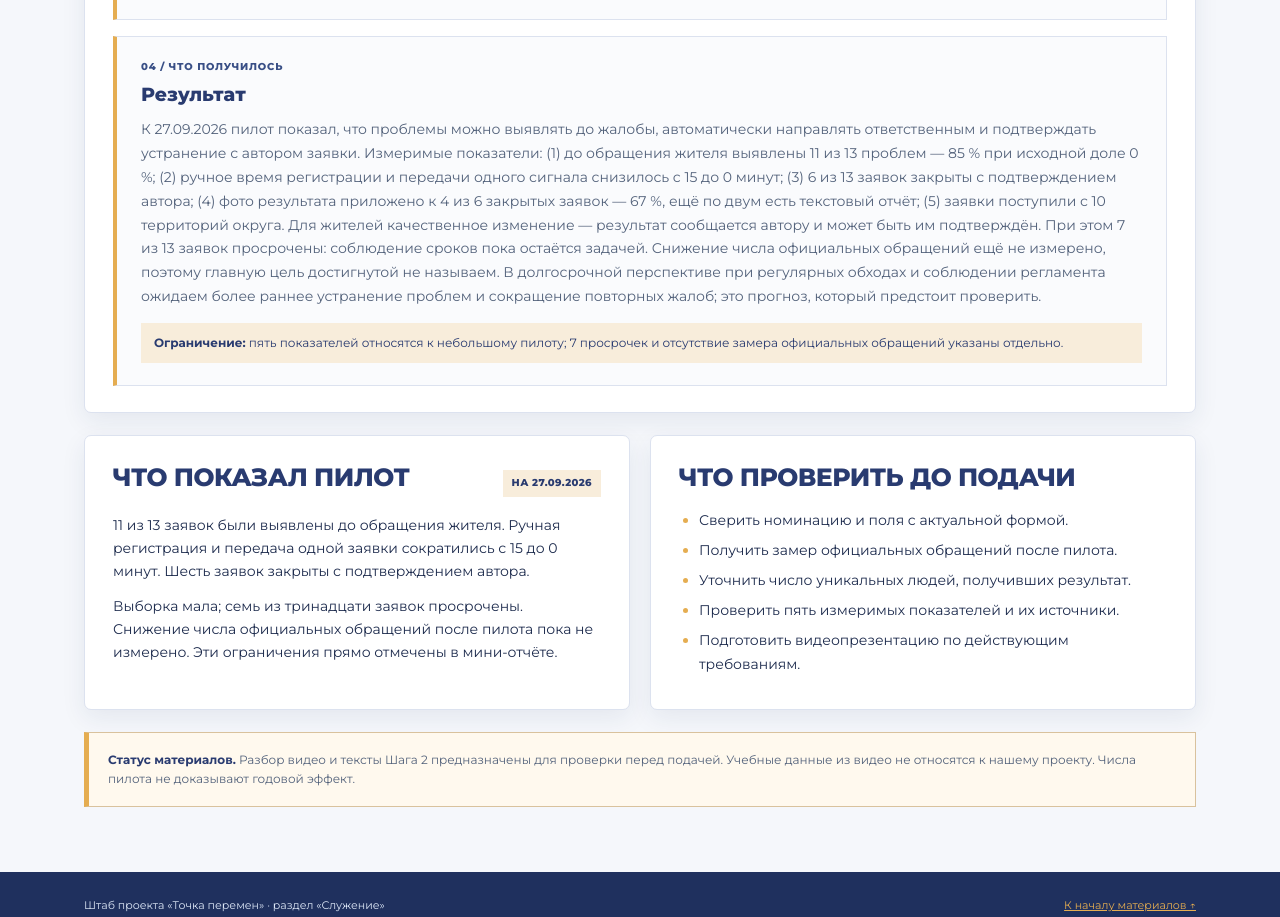
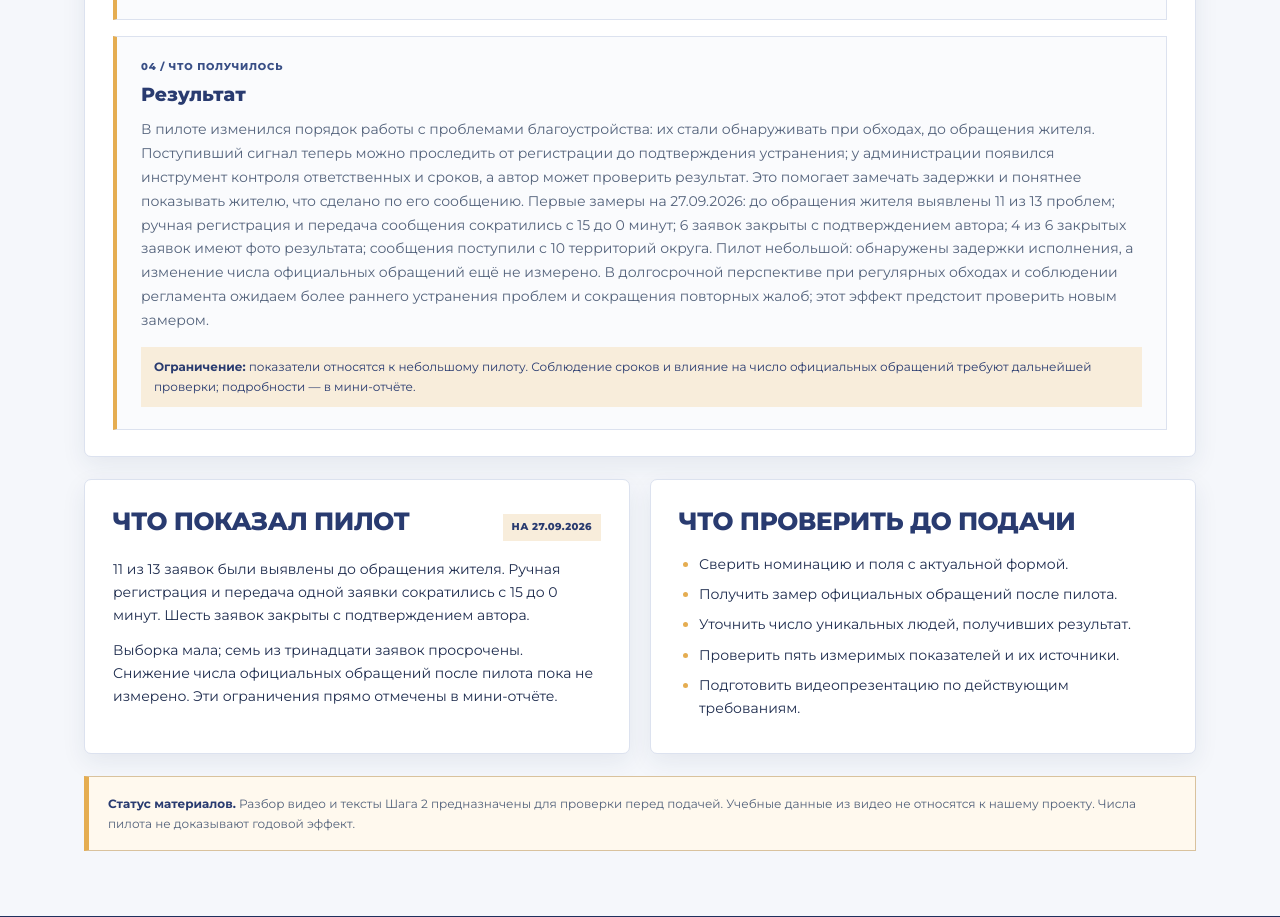
Before and after one commit to NiceGenn/Team-28-progress, a plain HTML site: page index.html in a window 1280 px wide. Shown: the part 2355-3272 px from the top of the page. Drawn offline with Linux system fonts and the light colour scheme.

Commit message:
Штаб: качественное описание результата Шага 2

```diff
--- a/index.html
+++ b/index.html
@@ -32,7 +32,7 @@
   </section>
   <section class="panel" id="materials"><div class="head"><h2>Материалы для проверки</h2><small>Открываются без входа в рабочий репозиторий</small></div>
     <div class="resource"><div><h3>Разбор видеоинструкции по подаче заявки</h3><p>Регистрация, два шага формы, требования к четырём полям Шага 2 и предоставленная транскрибация с таймкодами.</p></div><div class="buttons"><a class="button" href="служение-разбор-видео.html">Читать разбор →</a></div></div>
-    <div class="resource"><div><h3>Мини-отчёт по Шагу 2</h3><p>Готовые тексты полей «Проблематика», «Цель», «Действие/решение» и «Результат»; замеры пилота приведены с ограничениями.</p></div><div class="buttons"><a class="button" href="файлы/sluzhenie-shag-2-mini-otchet.pdf?v=20261118-result">Открыть PDF</a><a class="button secondary" href="файлы/sluzhenie-shag-2-mini-otchet.docx?v=20261118-result">Скачать Word</a></div></div>
+    <div class="resource"><div><h3>Мини-отчёт по Шагу 2</h3><p>Готовые тексты полей «Проблематика», «Цель», «Действие/решение» и «Результат»; замеры пилота приведены с ограничениями.</p></div><div class="buttons"><a class="button" href="файлы/sluzhenie-shag-2-mini-otchet.pdf?v=20261118-qualitative">Открыть PDF</a><a class="button secondary" href="файлы/sluzhenie-shag-2-mini-otchet.docx?v=20261118-qualitative">Скачать Word</a></div></div>
   </section>
   <section class="panel" id="process"><div class="head"><h2>Суть решения</h2><small>Новый маршрут проблемы</small></div>
     <ol class="flow"><li data-step="1">Обнаружить проблему во время обхода</li><li data-step="2">Зарегистрировать сигнал и назначить исполнителя</li><li data-step="3">Контролировать срок и просрочку</li><li data-step="4">Подтвердить устранение с автором</li></ol>
@@ -55,8 +55,8 @@
       </article>
       <article class="field-card" id="step-two-result">
         <div class="num">04 / ЧТО ПОЛУЧИЛОСЬ</div><h3>Результат</h3>
-        <p>К 27.09.2026 пилот показал, что проблемы можно выявлять до жалобы, автоматически направлять ответственным и подтверждать устранение с автором заявки. Измеримые показатели: (1) до обращения жителя выявлены 11 из 13 проблем — 85 % при исходной доле 0 %; (2) ручное время регистрации и передачи одного сигнала снизилось с 15 до 0 минут; (3) 6 из 13 заявок закрыты с подтверждением автора; (4) фото результата приложено к 4 из 6 закрытых заявок — 67 %, ещё по двум есть текстовый отчёт; (5) заявки поступили с 10 территорий округа. Для жителей качественное изменение — результат сообщается автору и может быть им подтверждён. При этом 7 из 13 заявок просрочены: соблюдение сроков пока остаётся задачей. Снижение числа официальных обращений ещё не измерено, поэтому главную цель достигнутой не называем. В долгосрочной перспективе при регулярных обходах и соблюдении регламента ожидаем более раннее устранение проблем и сокращение повторных жалоб; это прогноз, который предстоит проверить.</p>
-        <p class="field-note"><strong>Ограничение:</strong> пять показателей относятся к небольшому пилоту; 7 просрочек и отсутствие замера официальных обращений указаны отдельно.</p>
+        <p>В пилоте изменился порядок работы с проблемами благоустройства: их стали обнаруживать при обходах, до обращения жителя. Поступивший сигнал теперь можно проследить от регистрации до подтверждения устранения; у администрации появился инструмент контроля ответственных и сроков, а автор может проверить результат. Это помогает замечать задержки и понятнее показывать жителю, что сделано по его сообщению. Первые замеры на 27.09.2026: до обращения жителя выявлены 11 из 13 проблем; ручная регистрация и передача сообщения сократились с 15 до 0 минут; 6 заявок закрыты с подтверждением автора; 4 из 6 закрытых заявок имеют фото результата; сообщения поступили с 10 территорий округа. Пилот небольшой: обнаружены задержки исполнения, а изменение числа официальных обращений ещё не измерено. В долгосрочной перспективе при регулярных обходах и соблюдении регламента ожидаем более раннего устранения проблем и сокращения повторных жалоб; этот эффект предстоит проверить новым замером.</p>
+        <p class="field-note"><strong>Ограничение:</strong> показатели относятся к небольшому пилоту. Соблюдение сроков и влияние на число официальных обращений требуют дальнейшей проверки; подробности — в мини-отчёте.</p>
       </article>
     </div>
   </section>
```
Also changed, not shown: служение.html (+3 -3 lines), 2 other files.
